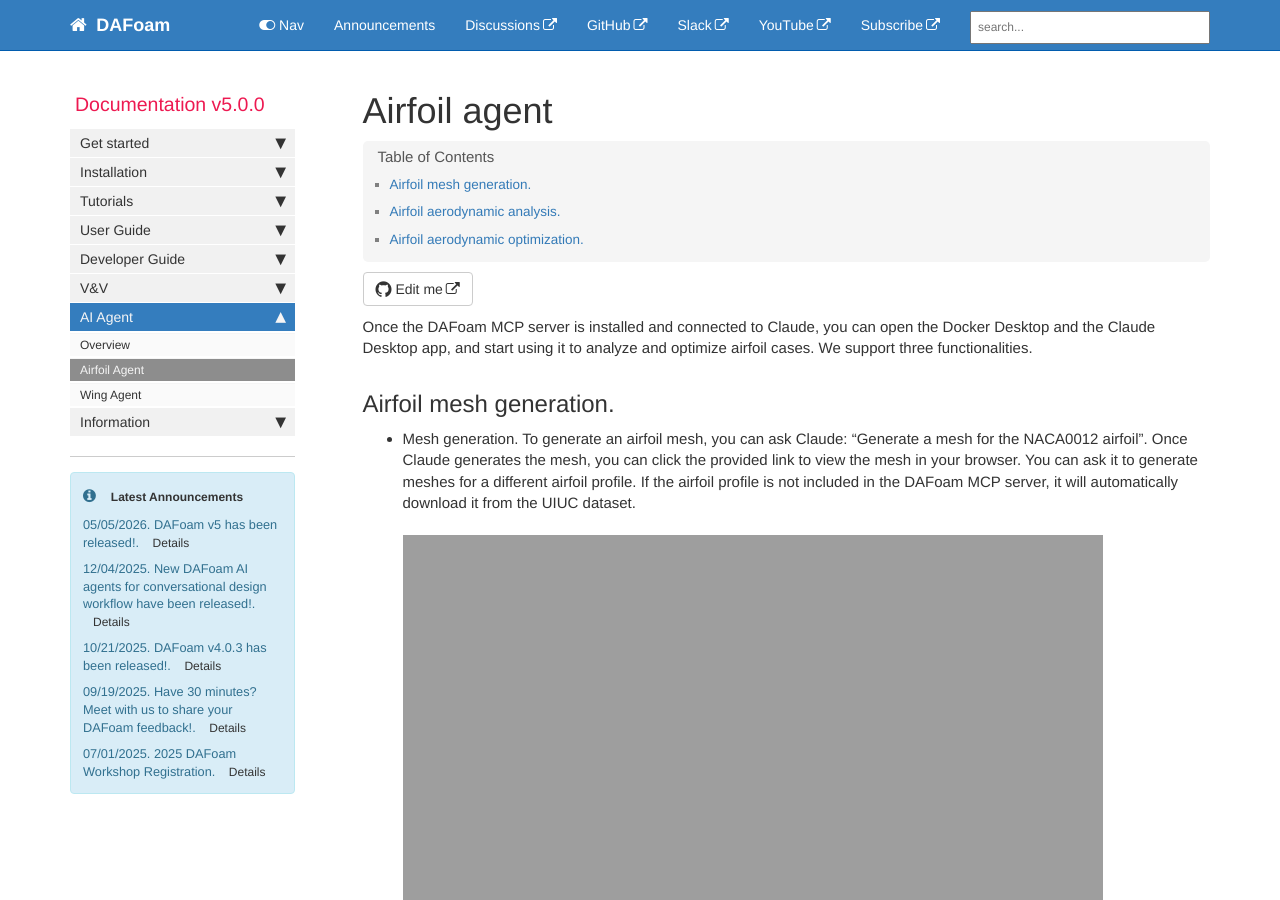
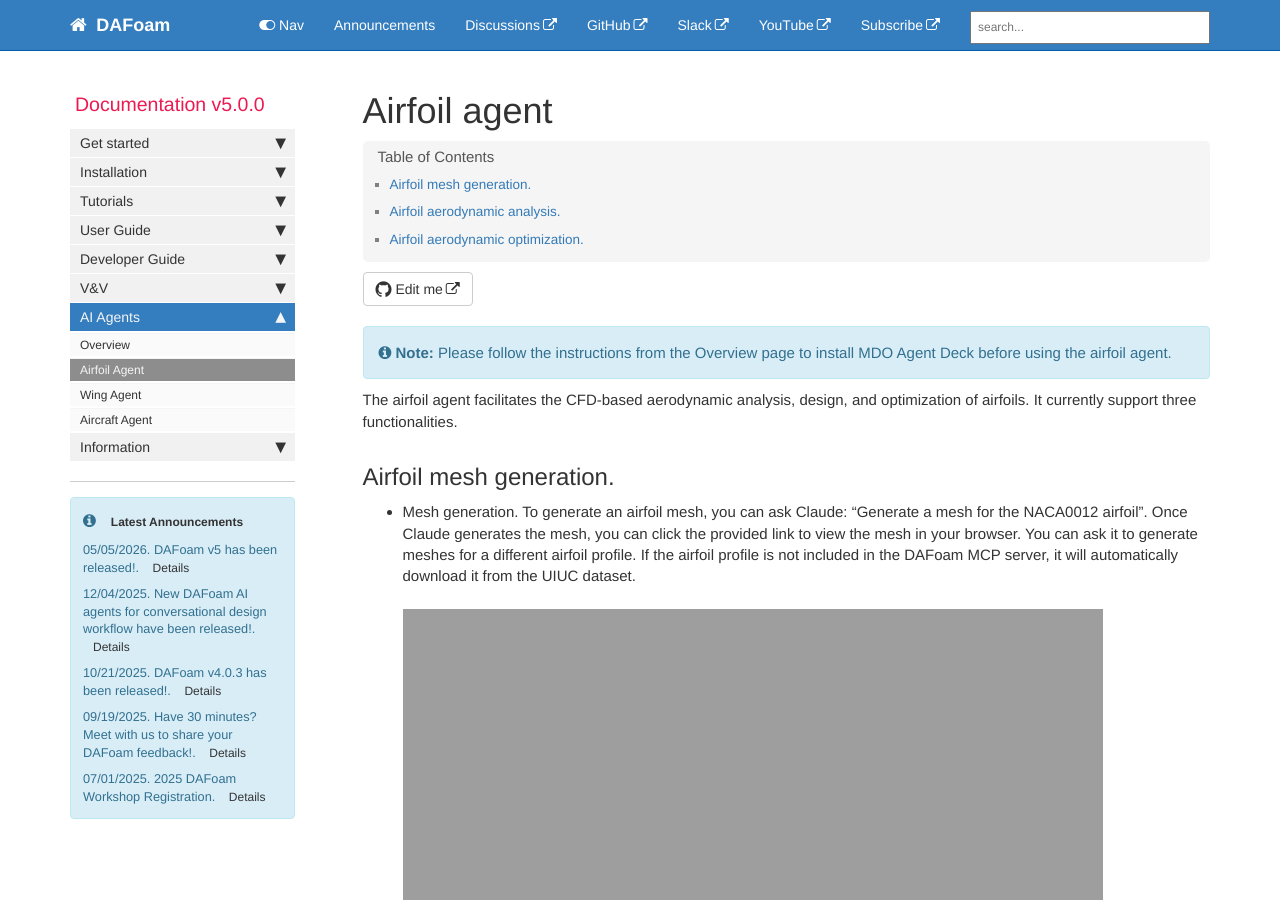
Before and after one commit to DAFoam/DAFoam.github.io, a Jekyll site: the page built from pages/mydoc/mydoc_ai_assistant_airfoil.md, in a window 1280 px wide and 900 px high. Built offline with Jekyll 4.4.1, drawn with Linux system fonts in a browser that asks for light colours; comment, search, counter and statistics services are not loaded.

Commit message:
content update

```diff
--- a/_data/sidebars/mydoc_sidebar.yml
+++ b/_data/sidebars/mydoc_sidebar.yml
@@ -326,7 +326,7 @@ entries:
       url: /validations-rae2822.html
       output: web, pdf
 
-  - title: AI Agent
+  - title: AI Agents
     output: web, pdf
     folderitems:
 
@@ -340,6 +340,10 @@ entries:
 
     - title: Wing Agent
       url: /ai-agent-wing.html
+      output: web, pdf
+
+    - title: Aircraft Agent
+      url: /ai-agent-aircraft.html
       output: web, pdf
 
   - title: Information
--- a/pages/mydoc/mydoc_ai_assistant_airfoil.md
+++ b/pages/mydoc/mydoc_ai_assistant_airfoil.md
@@ -7,7 +7,9 @@ permalink: ai-agent-airfoil.html
 folder: mydoc
 ---
 
-Once the DAFoam MCP server is installed and connected to Claude, you can open the Docker Desktop and the Claude Desktop app, and start using it to analyze and optimize airfoil cases. We support three functionalities.
+{% include note.html content="Please follow the instructions from the Overview page to install MDO Agent Deck before using the airfoil agent." %}
+
+The airfoil agent facilitates the CFD-based aerodynamic analysis, design, and optimization of airfoils. It currently support three functionalities.
 
 ## Airfoil mesh generation.
 
```
Also changed, not shown: pages/mydoc/mydoc_ai_assistant_aircraft.md (added, +12 -0 lines).
